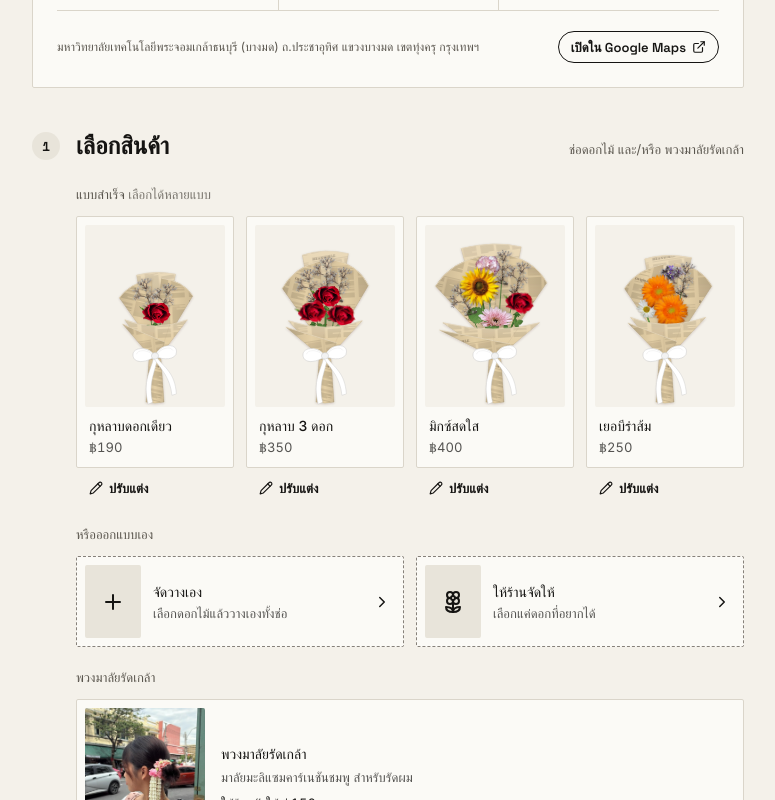
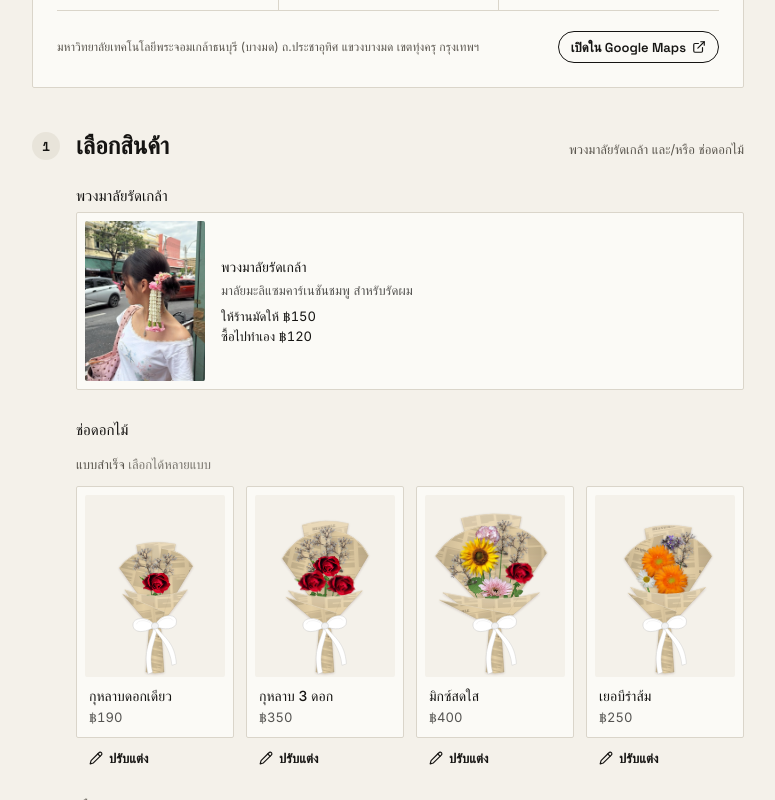
Before and after one commit to nineard99/freakyflower, a Next.js app: page / in a window 1280 px wide. Shown: the part 880-1680 px from the top of the page, without its empty margins (48-823 px from the left). Built offline with nearby package versions, Linux system fonts and the light colour scheme; a web font is replaced by a local one.

Commit message:
Fix rail scroll lock when queue panel open; list garland before bouquets

```diff
--- a/app/globals.css
+++ b/app/globals.css
@@ -192,7 +192,8 @@ img, svg { max-width: 100%; }
 .tsel__opt[aria-disabled="true"] { border-style: dashed; color: var(--ink-disabled); text-decoration: line-through; cursor: not-allowed; }
 .tsel__opt[aria-disabled="true"][data-active] { background: none; }
 /* ในแถบสรุป (เลื่อนในตัวได้) แผงเวลาแทรกในเนื้อหาแทนการลอย — ไม่ถูกขอบแถบตัด */
-.rail .tsel__panel { position: static; min-width: 0; max-height: none; margin-top: var(--space-2); }
+.rail .tsel__panel { position: static; min-width: 0; max-height: none; margin-top: var(--space-2); overflow: visible; overscroll-behavior: auto; }
+/* overflow/overscroll ปกติของแผง (contain) จะกันล้อเมาส์ไม่ให้เลื่อนแถบสรุปต่อ — ในแถบสรุปแผงไม่ต้องเลื่อนเอง ปล่อยให้แถบเลื่อนแทน */
 @media (pointer: coarse) { .tsel__opt { height: var(--control-s); } }
 /* iOS ซูมหน้าเมื่อโฟกัสช่องที่ตัวอักษรเล็กกว่า 16px */
 @media (pointer: coarse) { .input, .tsel__btn, .textarea { font-size: 16px; } }
@@ -371,6 +372,7 @@ img, svg { max-width: 100%; }
 .choices { display: grid; gap: var(--space-3); }
 .choices__label { font: 500 13px/20px var(--font-body); color: var(--ink-muted); }
 .choices__label:not(:first-child) { margin-top: var(--space-2); }
+.choices__label--section { margin-bottom: calc(var(--space-2) * -1); font: 500 15px/24px var(--font-body); color: var(--ink); }
 .choices__grid { display: grid; grid-template-columns: repeat(2, minmax(0, 1fr)); gap: var(--space-3); }
 .choice-cell { display: grid; grid-template-rows: 1fr auto; align-content: start; gap: var(--space-1); min-width: 0; }
 .choice-cell > .check { margin-top: var(--space-1); font-size: 13px; line-height: 20px; }
--- a/components/OrderForm.tsx
+++ b/components/OrderForm.tsx
@@ -29,7 +29,7 @@ type Errors = Partial<Record<Field, string>>;
 const FIELD_ORDER: Field[] = ['choice', 'name', 'phone', 'pickup', 'queue'];
 // จุดที่พาโฟกัสไปเมื่อช่องนั้นยังไม่ผ่าน
 const FIELD_TARGET: Record<Field, string> = {
-  choice: '#loy-choices .choice', name: '#loy-name', phone: '#loy-phone', pickup: '#loy-pickup', queue: '#loy-queue',
+  choice: '#loy-garland .choice', name: '#loy-name', phone: '#loy-phone', pickup: '#loy-pickup', queue: '#loy-queue',
 };
 const GARLAND_KEY = 'ff-garland'; // พวงมาลัยในออเดอร์ (เก็บในเครื่อง รีเฟรชแล้วไม่หาย เหมือนตะกร้าช่อ)
 const reducedMotion = () => window.matchMedia('(prefers-reduced-motion: reduce)').matches;
@@ -108,7 +108,7 @@ export function OrderForm() {
     const c: Customer = { name: v('name'), phone: normalizePhone(v('phone')), ig: v('ig') };
 
     const errs: Errors = {};
-    if (!hasOrder) errs.choice = 'ยังไม่ได้เลือกสินค้า เลือกช่อหรือพวงมาลัยในขั้นตอนที่ 1 ก่อน';
+    if (!hasOrder) errs.choice = 'ยังไม่ได้เลือกสินค้า เลือกพวงมาลัยหรือช่อในขั้นตอนที่ 1 ก่อน';
     if (!c.name) errs.name = 'กรอกชื่อผู้สั่ง';
     if (!PHONE.test(c.phone)) errs.phone = 'เบอร์โทรไม่ถูกต้อง ใช้รูปแบบ 0812345678';
     if (wantPickup && !PICKUP_SLOTS.includes(pickup)) errs.pickup = `เลือกเวลามารับ ระหว่าง ${PICKUP.from}–${PICKUP.to} น.`;
@@ -204,12 +204,13 @@ export function OrderForm() {
             <ShopMap enterIndex={2} />
 
             <Step n={1} title="เลือกสินค้า" done={hasOrder} enterIndex={3}
-              status={hasOrder ? `${label} · ${baht(total)}` : 'ช่อดอกไม้ และ/หรือ พวงมาลัยรัดเกล้า'}>
-              <BouquetChoices confirm={confirm} />
+              status={hasOrder ? `${label} · ${baht(total)}` : 'พวงมาลัยรัดเกล้า และ/หรือ ช่อดอกไม้'}>
               <div className="choices">
-                <p className="choices__label">{GARLAND.name}</p>
+                <p className="choices__label choices__label--section">{GARLAND.name}</p>
                 <GarlandChoice value={garland} onChange={setGarland} />
               </div>
+              <p className="choices__label choices__label--section">ช่อดอกไม้</p>
+              <BouquetChoices confirm={confirm} />
               {errors.choice && <FieldError>{errors.choice}</FieldError>}
             </Step>
 
--- a/lib/catalog.ts
+++ b/lib/catalog.ts
@@ -58,7 +58,7 @@ export const SHOP_LOCATION = {
 export const LOYKRATHONG = {
   eyebrow: 'Pre-order', // บรรทัดเล็กเหนือหัวเรื่อง (อักษรละติน — แสดงเป็นตัวพิมพ์ใหญ่)
   title: 'วันลอยกระทง',
-  detail: 'เลือกช่อดอกไม้หรือพวงมาลัยรัดเกล้า กรอกข้อมูล เลือกเวลารับ แล้วกดยืนยันเพื่อโอนตาม QR และแนบสลิป', // วัน เวลา สถานที่รับ แสดงจาก PICKUP
+  detail: 'เลือกพวงมาลัยรัดเกล้าหรือช่อดอกไม้ กรอกข้อมูล เลือกเวลารับ แล้วกดยืนยันเพื่อโอนตาม QR และแนบสลิป', // วัน เวลา สถานที่รับ แสดงจาก PICKUP
   qrImage: '/loykrathong-qr.png', // วางรูป QR ชำระเงินที่ public/loykrathong-qr.png
   accountName: '', // TODO: ชื่อบัญชีที่แสดงใต้ QR (ไม่ใส่ก็ได้)
   // URL ระบบรับออเดอร์ (Apps Script) อยู่ใน env: APPS_SCRIPT_URL — ดู .env.example
```
